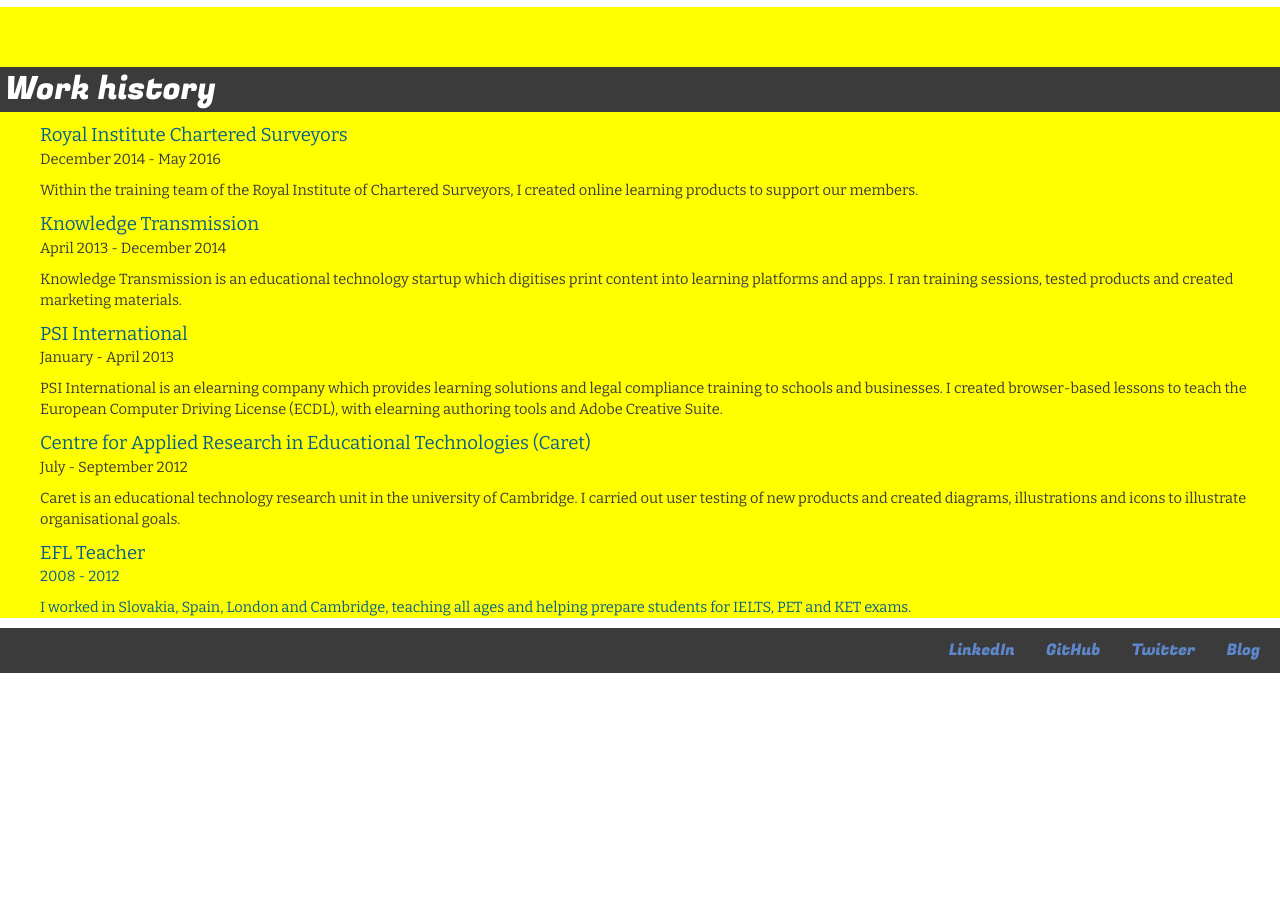
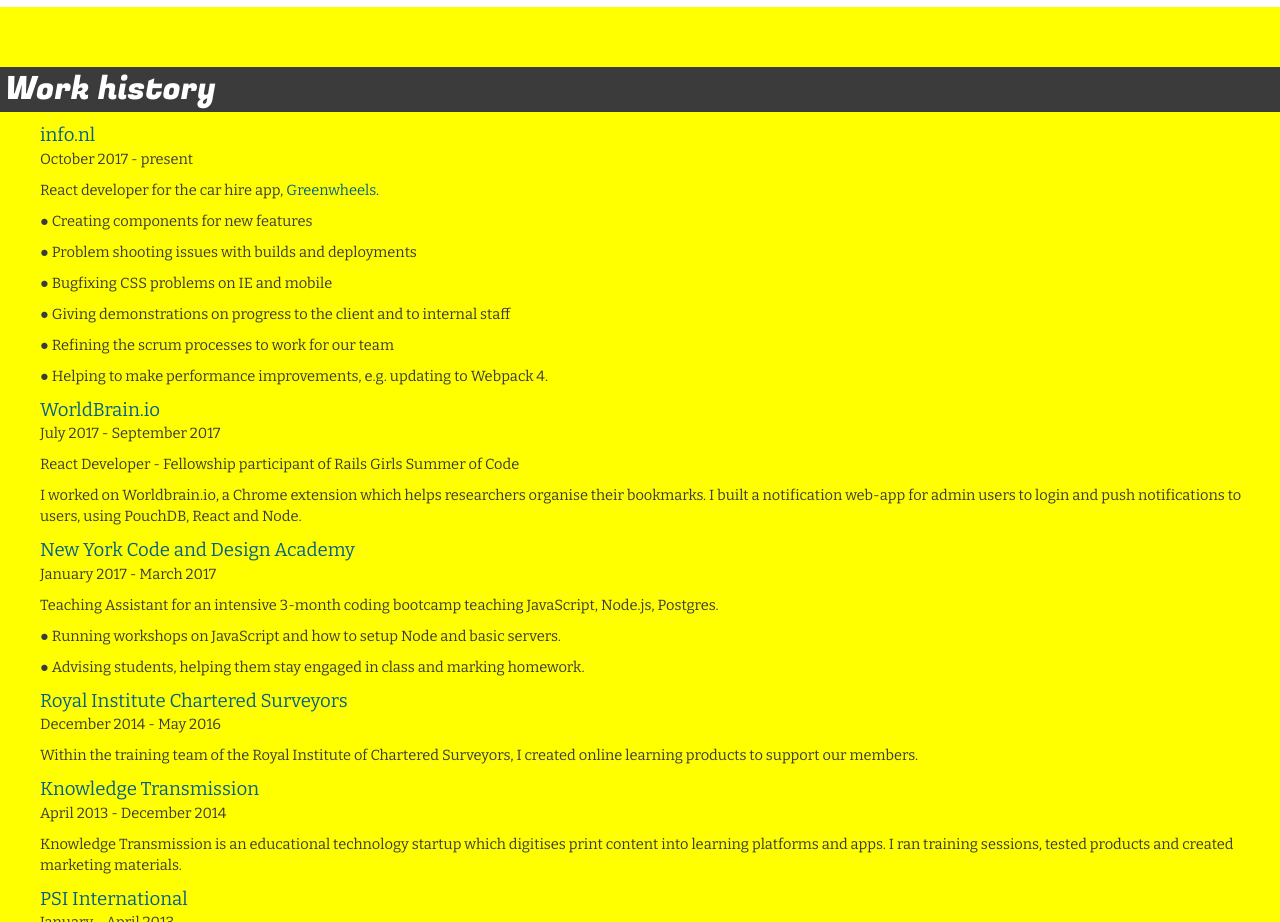
Before and after one commit to JessicaML/Jess-personal-website, a plain HTML site: page work.html in a window 1280 px wide. Shown: the part 1706-2628 px from the top of the page. Before the commit the page ends 2399 px from the top, so only its background shows below. Drawn offline with nearby package versions, Linux system fonts and the light colour scheme.

Commit message:
updated work history

```diff
--- a/work.html
+++ b/work.html
@@ -110,6 +110,32 @@
     <div id="six">
         <h2>Work history</h2>
         <ul>
+                <li><a target="_blank" href="http://www.info.nl/">info.nl</a></li>
+                <p>October 2017 - present</p>
+                <p>React developer for the car hire app, <a target="_blank" href="http://www.greenwheels.com/">Greenwheels</a>.</p>
+                        <p>● Creating components for new features</p>
+                                <p>● Problem shooting issues with builds and deployments</p>
+                                        <p>● Bugfixing CSS problems on IE and mobile</p>
+                                                <p>● Giving demonstrations on progress to the client and to internal staff</p>
+                                                        <p>● Refining the scrum processes to work for our team</p>
+                                                                <p>● Helping to make performance improvements, e.g. updating to Webpack 4.</p>
+
+
+                <li><a target="_blank" href="http://www.WorldBrain.io/">WorldBrain.io</a></li>
+                <p>July 2017 - September 2017</p>
+                <p>React Developer - Fellowship participant of Rails Girls Summer of Code</p>
+<p>I worked on Worldbrain.io, a Chrome extension which helps researchers organise their bookmarks. I built a notification web-app for admin users to login and push notifications to users, using PouchDB, React and Node.</p>
+
+
+
+
+
+                <li>New York Code and Design Academy</li>
+                <p>January 2017 - March 2017</p>
+                <p>Teaching Assistant for an intensive 3-month coding bootcamp teaching JavaScript, Node.js, Postgres.</p>
+                <p>● Running workshops on JavaScript and how to setup Node and basic servers.</p>
+                <p>● Advising students, helping them stay engaged in class and marking homework.</p>
+
             <li><a target="_blank" href="http://www.rics.org/">Royal Institute Chartered Surveyors</a></li>
             <p>December 2014 - May 2016</p>
             <p>Within the training team of the Royal Institute of Chartered Surveyors, I created online learning products to support our members.</p></li>
```
